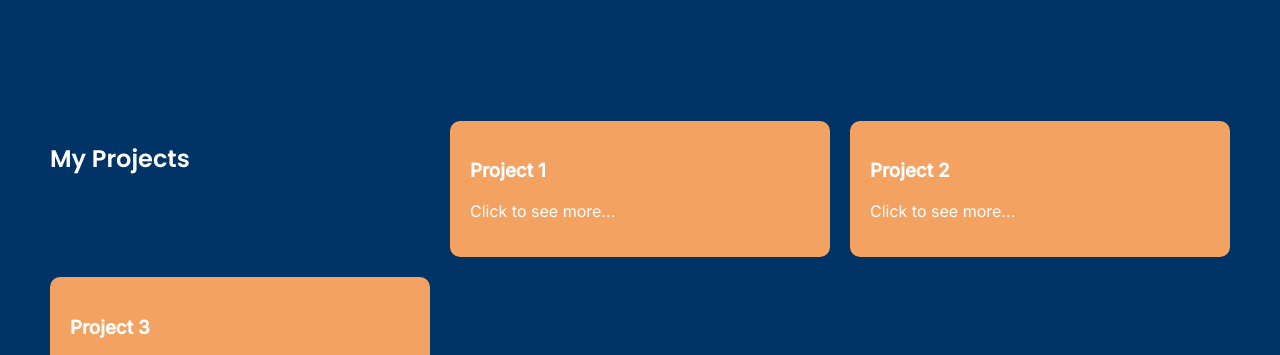
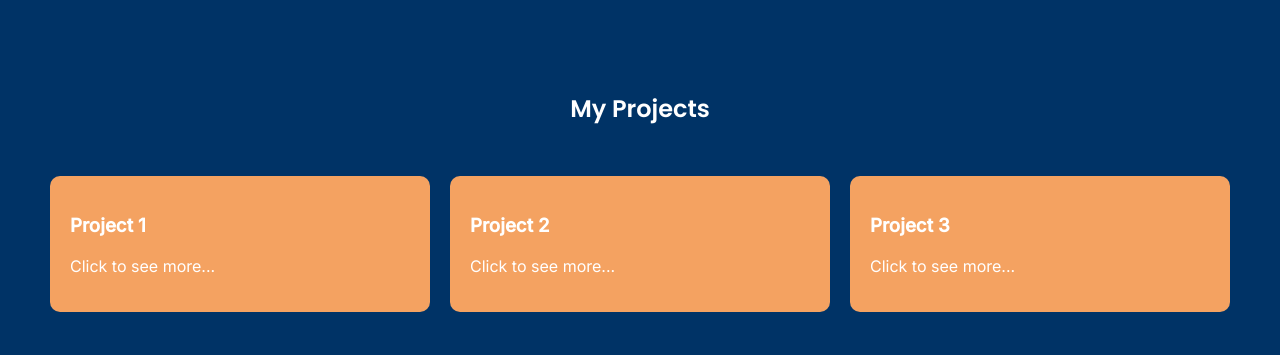
Before and after one commit to PauloSantos223/Portfolio-Draft-1, a website: page index.html in a window 1280 px wide. Shown: the part 443-798 px from the top of the page. Drawn offline with Linux system fonts and the light colour scheme.

Commit message:
Fixed some things

```diff
--- a/index.html
+++ b/index.html
@@ -1,13 +1,17 @@
 <!DOCTYPE html>
 <html lang="en">
+
 <head>
     <meta charset="UTF-8">
     <meta name="viewport" content="width=device-width, initial-scale=1.0">
     <title>My Portfolio</title>
-    <link href="https://fonts.googleapis.com/css2?family=Inter:wght@400;500&family=Montserrat:wght@400&family=Poppins:wght@600&display=swap" rel="stylesheet">
+    <link
+        href="https://fonts.googleapis.com/css2?family=Inter:wght@400;500&family=Montserrat:wght@400&family=Poppins:wght@600&display=swap"
+        rel="stylesheet">
     <link rel="stylesheet" href="styles.css">
     <script src="script.js" defer></script>
 </head>
+
 <body>
 
     <header id="hero">
@@ -40,9 +44,13 @@
 
 
     <main>
+
         <!-- Section that will change -->
-        <section id="projects">
+
+        <section id="">
             <h2>My Projects</h2>
+            <div id="projects">
+
                 <div class="project" id="project1">
                     <h3>Project 1</h3>
                     <p>Click to see more...</p>
@@ -55,6 +63,7 @@
                     <h3>Project 3</h3>
                     <p>Click to see more...</p>
                 </div>
+            </div>
         </section>
 
         <!-- Hidden interactive path (Easter Egg) -->
@@ -66,4 +75,5 @@
 <footer id="footer">
     <p>&copy; 2025 Paulo Santos. All Rights Reserved.</p>
 </footer>
+
 </html>
--- a/styles.css
+++ b/styles.css
@@ -10,6 +10,7 @@ body {
 
 h1, h2 {
     font-family: 'Poppins', sans-serif;
+    text-align: center;
 }
 
 #hero {
@@ -230,7 +231,7 @@ h1 {
 
 .floating-button {
     position: absolute;
-    top: 50%;
+    top: 36%;
     left: 50%;
     transform: translate(-50%, -50%);
     display: flex;
```
Lines whose indentation alone changed are shown as unchanged.
